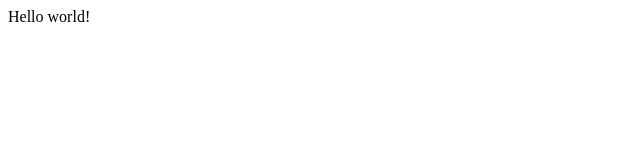
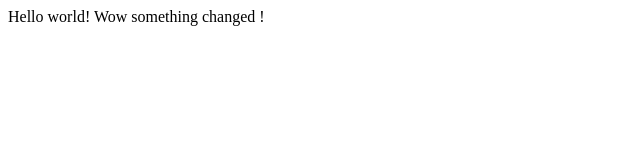
Before and after one commit to Potrii/SelfManagement-WebApplication-1-, a plain HTML site: page skeletons/basic-frontend/index.html in a window 1280 px wide. Shown: the whole page, without its empty margins (0-640 px from the left). Drawn offline with Linux system fonts and the light colour scheme.

Commit message:
second commit msg

```diff
--- a/skeletons/basic-frontend/index.html
+++ b/skeletons/basic-frontend/index.html
@@ -8,7 +8,7 @@
 </head>
 <body>
 	<div>
-		Hello world!
+		Hello world! Wow something changed !
 	</div>
 </body>
 </html>
```
